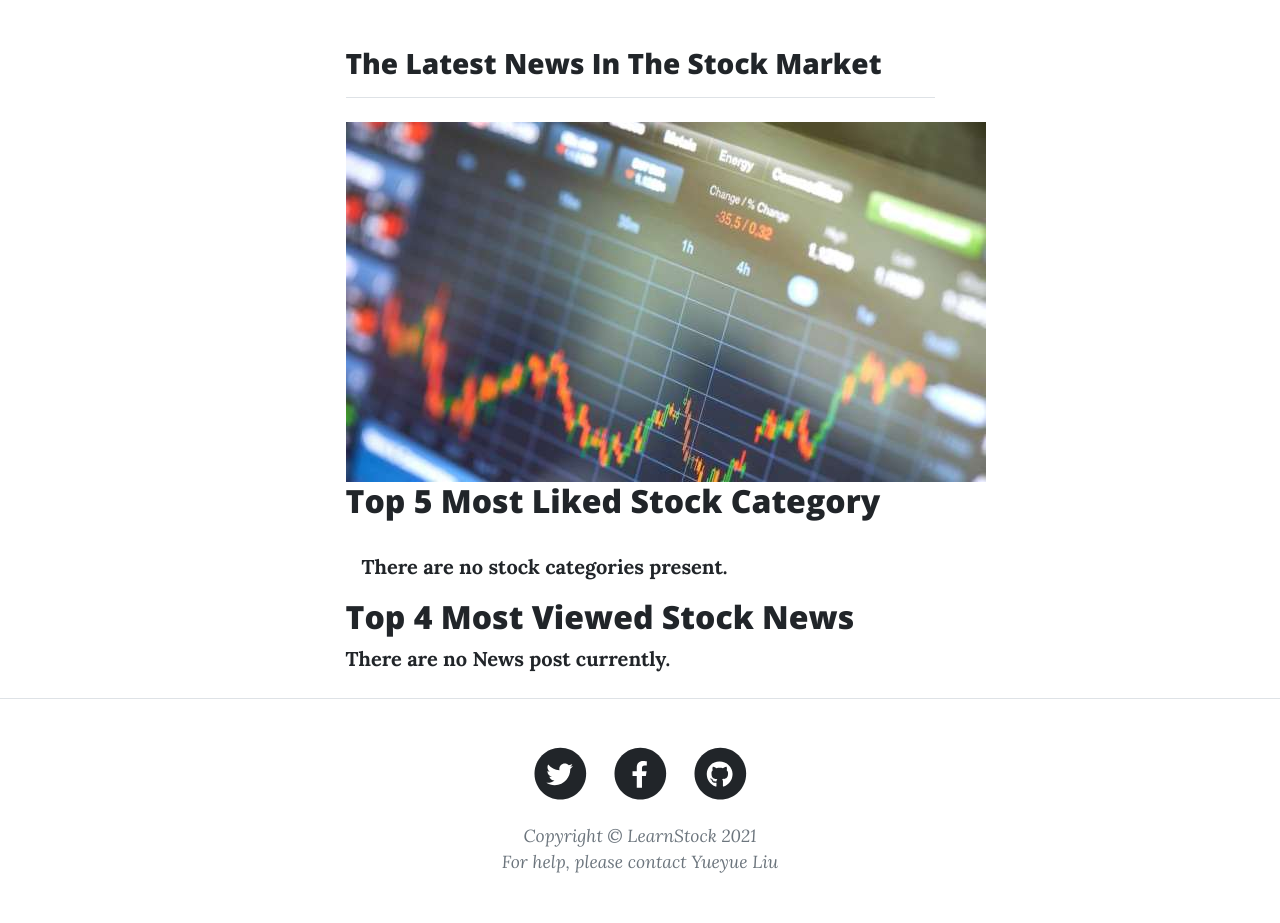
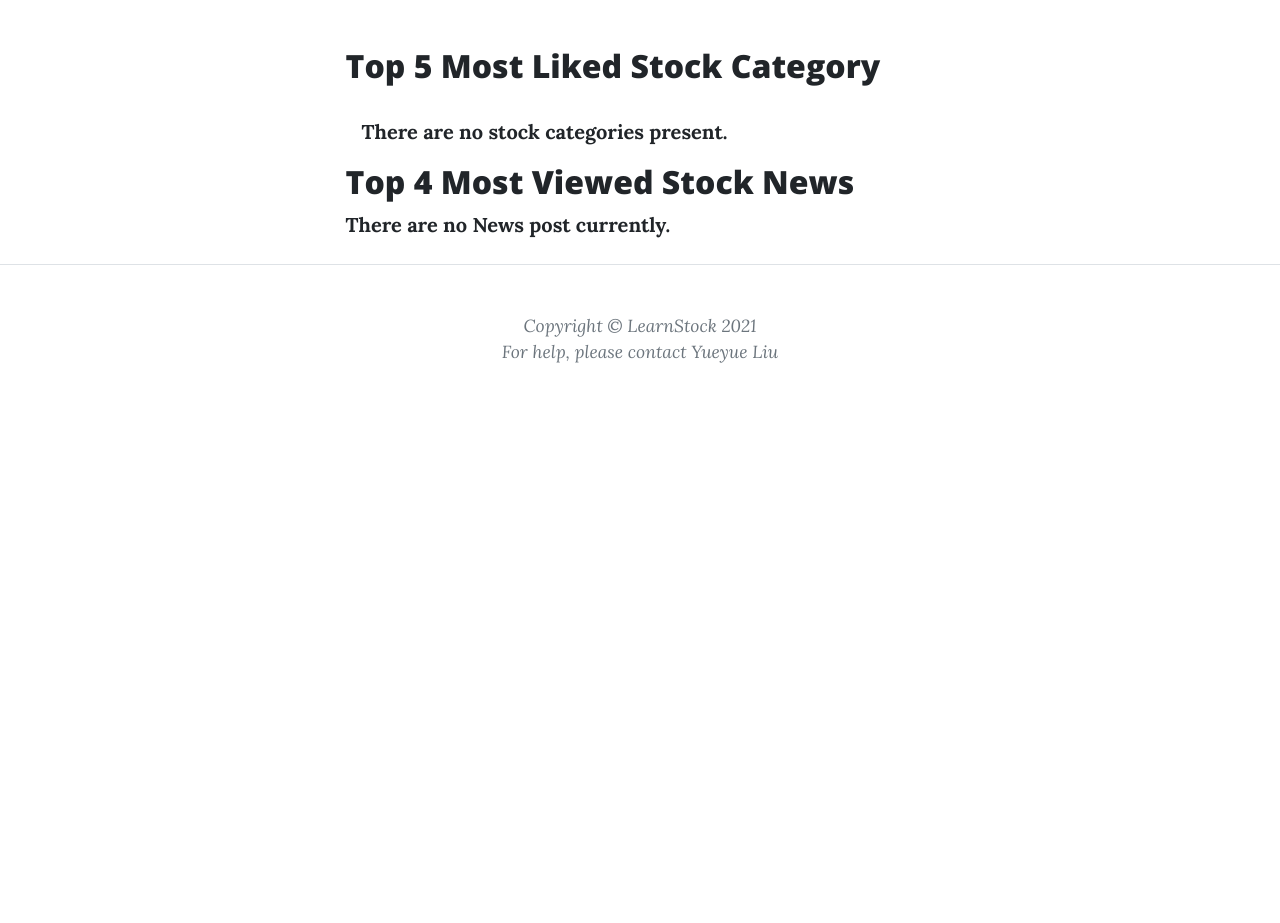
Before and after one commit to 1YueyueLiu/LearnStock, a Django app: page /stock/stock/ in a window 1280 px wide. Shown: the part 401-1324 px from the top of the page. After the commit the page ends 764 px from the top, so only its background shows below. Run offline with Django 3.2, Linux system fonts and the light colour scheme; the visitor is signed in with stand-in values (Sample User, id 1); data that the repository does not hold is empty.

Commit message:
polish the code and delete some extra picture

```diff
--- a/templates/stock/add_page.html
+++ b/templates/stock/add_page.html
@@ -8,7 +8,7 @@
 {% block body_block %}
 <div style="text-align: center;">
         <h1>Add a Stock Page to {{ category.name }}</h1>
-
+           <h4>Please first enter the name, and then enter the full url</h4>
             <form id="add_page_form" method="post" action="/stock/category/{{ category.slug }}/add_page/">
             {% csrf_token %}
             {% for hidden in form.hidden_fields %}
--- a/templates/stock/base1.html
+++ b/templates/stock/base1.html
@@ -42,9 +42,10 @@
                         <li class="nav-item"><a class="nav-link px-lg-3 py-3 py-lg-4" href="{% url 'stock:search' %}">Search</a></li>
                         {% if user.is_authenticated %}
                         <li class="nav-item"><a class="nav-link px-lg-3 py-3 py-lg-4" href="{% url 'stock:restricted' %}">Simulator</a></li>
+                        <li class="nav-item"><a class="nav-link px-lg-3 py-3 py-lg-4" href="{% url 'stock:add_category' %}">Add A New Category</a></li>
+                        <li class="nav-item"><a class="nav-link px-lg-3 py-3 py-lg-4" href="{% url 'stock:profile' user.username %}">Profile</a></li>
                         <li class="nav-item"><a class="nav-link px-lg-3 py-3 py-lg-4" href="{% url 'auth_logout' %}?next={% url 'index'%}">Logout</a></li>
-                        <li class="nav-item"><a class="nav-link px-lg-3 py-3 py-lg-4" href="{% url 'stock:add_category' %}">Add A New Category</a></li>
-                        <li class="nav-item"><a class="nav-link px-lg-3 py-3 py-lg-4" href="{% url 'auth_password_change' %}">Change Your Password</a></li>
+
 
                         {% else %}
                         <li class="nav-item"><a class="nav-link px-lg-3 py-3 py-lg-4" href="{% url 'stock:restricted' %}">Simulator</a></li>
@@ -68,7 +69,7 @@
 
 
         <!-- Page Header-->
-        <header class="masthead" style="background-image: url('static/assets/img/about-bg.jpg');height:200px">
+        <header class="masthead" style="background-image: url('static/assets/img/sea.JPG');height:200px">
             <div class="container position-relative px-4 px-lg-5">
                 <div class="row gx-4 gx-lg-5 justify-content-center">
                     <div class="col-md-10 col-lg-8 col-xl-7">
@@ -95,32 +96,7 @@
             <div class="container px-4 px-lg-5">
                 <div class="row gx-4 gx-lg-5 justify-content-center">
                     <div class="col-md-10 col-lg-8 col-xl-7">
-                        <ul class="list-inline text-center">
-                            <li class="list-inline-item">
-                                <a href="#!">
-                                    <span class="fa-stack fa-lg">
-                                        <i class="fas fa-circle fa-stack-2x"></i>
-                                        <i class="fab fa-twitter fa-stack-1x fa-inverse"></i>
-                                    </span>
-                                </a>
-                            </li>
-                            <li class="list-inline-item">
-                                <a href="#!">
-                                    <span class="fa-stack fa-lg">
-                                        <i class="fas fa-circle fa-stack-2x"></i>
-                                        <i class="fab fa-facebook-f fa-stack-1x fa-inverse"></i>
-                                    </span>
-                                </a>
-                            </li>
-                            <li class="list-inline-item">
-                                <a href="#!">
-                                    <span class="fa-stack fa-lg">
-                                        <i class="fas fa-circle fa-stack-2x"></i>
-                                        <i class="fab fa-github fa-stack-1x fa-inverse"></i>
-                                    </span>
-                                </a>
-                            </li>
-                        </ul>
+
                         <div class="small text-center text-muted fst-italic">Copyright &copy; LearnStock 2021</div>
                         <div class="small text-center text-muted fst-italic">For help, please contact Yueyue Liu </div>
                     </div>
--- a/templates/stock/base2.html
+++ b/templates/stock/base2.html
@@ -55,10 +55,12 @@
 
 
       {% if user.is_authenticated %}
-      <a class="nav-link px-lg-3 py-3 py-lg-4" href="{% url 'auth_logout' %}?next={% url 'index'%}">Logout</a>
+
       <a href="{% url 'stock:restricted' %}">Simulator</a>
       <a class="nav-link" href="{% url 'stock:profile' user.username %}">Profile</a>
+      <a href="{% url 'auth_password_change' %}">Change Your Password</a>
       <a class="nav-link px-lg-3 py-3 py-lg-4">Dear {{ user.username }},hello~</a>
+      <a class="nav-link px-lg-3 py-3 py-lg-4" href="{% url 'auth_logout' %}?next={% url 'index'%}">Logout</a>
         </li>
       {% else %}
         <a href="{% url 'registration_register' %}">Sign Up</a>
--- a/templates/stock/index.html
+++ b/templates/stock/index.html
@@ -26,10 +26,8 @@
         <div class="row gx-4 gx-lg-5 justify-content-center">
             <div class="col-md-10 col-lg-8 col-xl-7">
 
-                <h3 class="pb-3 mb-4 font-italic border-bottom">
-                    The Latest News In The Stock Market
-                   </h3>
-                   <img src="{% static 'images/index.jpg' %}" alt="Picture"/>
+
+
                    <div class="blog-post">
                     <h2 class="blog-post-title">Top 5 Most Liked Stock Category</h2>
                     <div class="p-3">
--- a/templates/stock/restricted.html
+++ b/templates/stock/restricted.html
@@ -56,7 +56,7 @@ padding-top: 8px;
 
  <span style="display: table-cell; vertical-align: middle; ">
 
-        <img width="1200px" height="400px" src="{{ MEDIA_URL }}APPLE.jpg" alt="Stock of APPLE" style="display: inline-block;"/>
+        <img width="1200px" height="400px" src="{{ MEDIA_URL }}simulator.jpg" alt="Stock of company" style="display: inline-block;"/>
 
  </span>
 
```
Also changed, not shown: media/profile_images/IMG_0125.HEIC.jpg (deleted), media/profile_images/backgroud3.jpg (added), media/profile_images/backgroud3_1W9t76k.jpg (added), media/profile_images/background1.jpg (deleted), media/profile_images/background1_7Zz8oNl.jpg (deleted), media/simulator.jpg (added), static/assets/img/about-bg.jpg (deleted), static/assets/img/home-bg.jpg (deleted), static/images/1.jpg (deleted), 1 other file.
